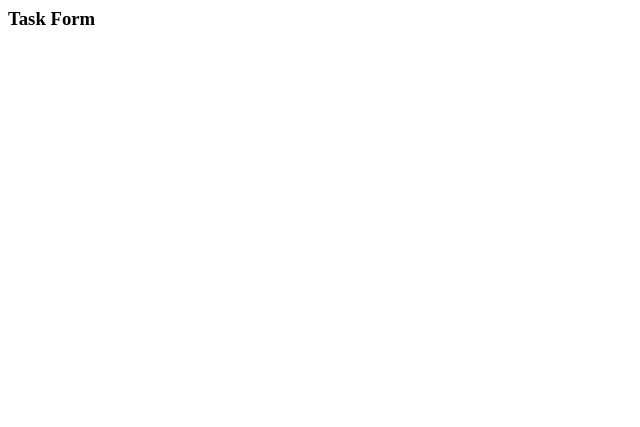
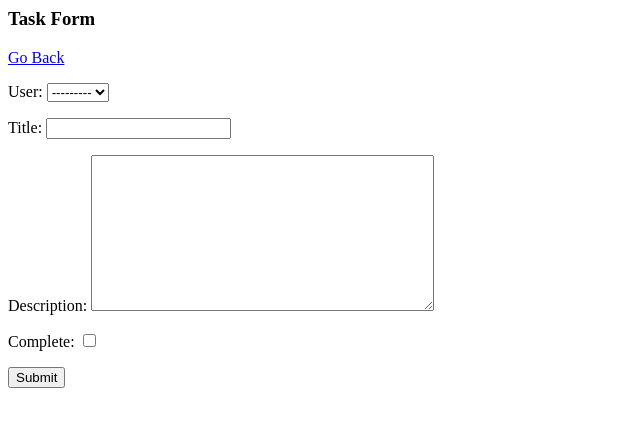
Before and after one commit to mobinghanbari/Todo-List, a Django app: page /task-create/ in a window 1280 px wide. Before the commit the part shown is almost empty. Shown: the top 427 px of the page, without its empty margins (0-640 px from the left). Run offline with Django 4.2, Linux system fonts and the light colour scheme.

Commit message:
the task_form file was changed

```diff
--- a/base/templates/base/task_form.html
+++ b/base/templates/base/task_form.html
@@ -1 +1,7 @@
 <h3>Task Form</h3>
+<a href="{% url 'tasks' %}">Go Back</a>
+<form action="" method="post">
+    {% csrf_token %}
+    {{form.as_p}}
+    <button type="submit">Submit</button>
+</form>
```
